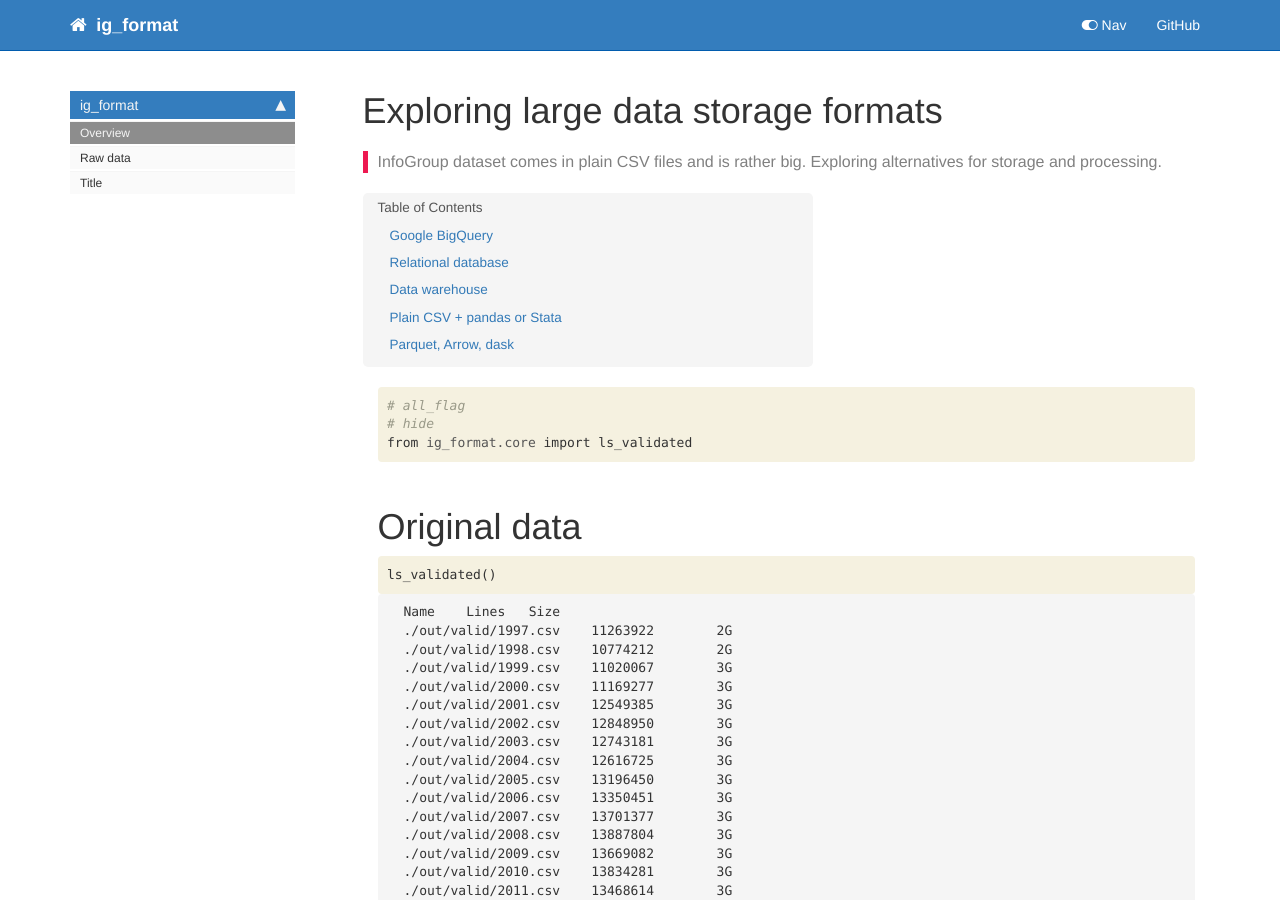
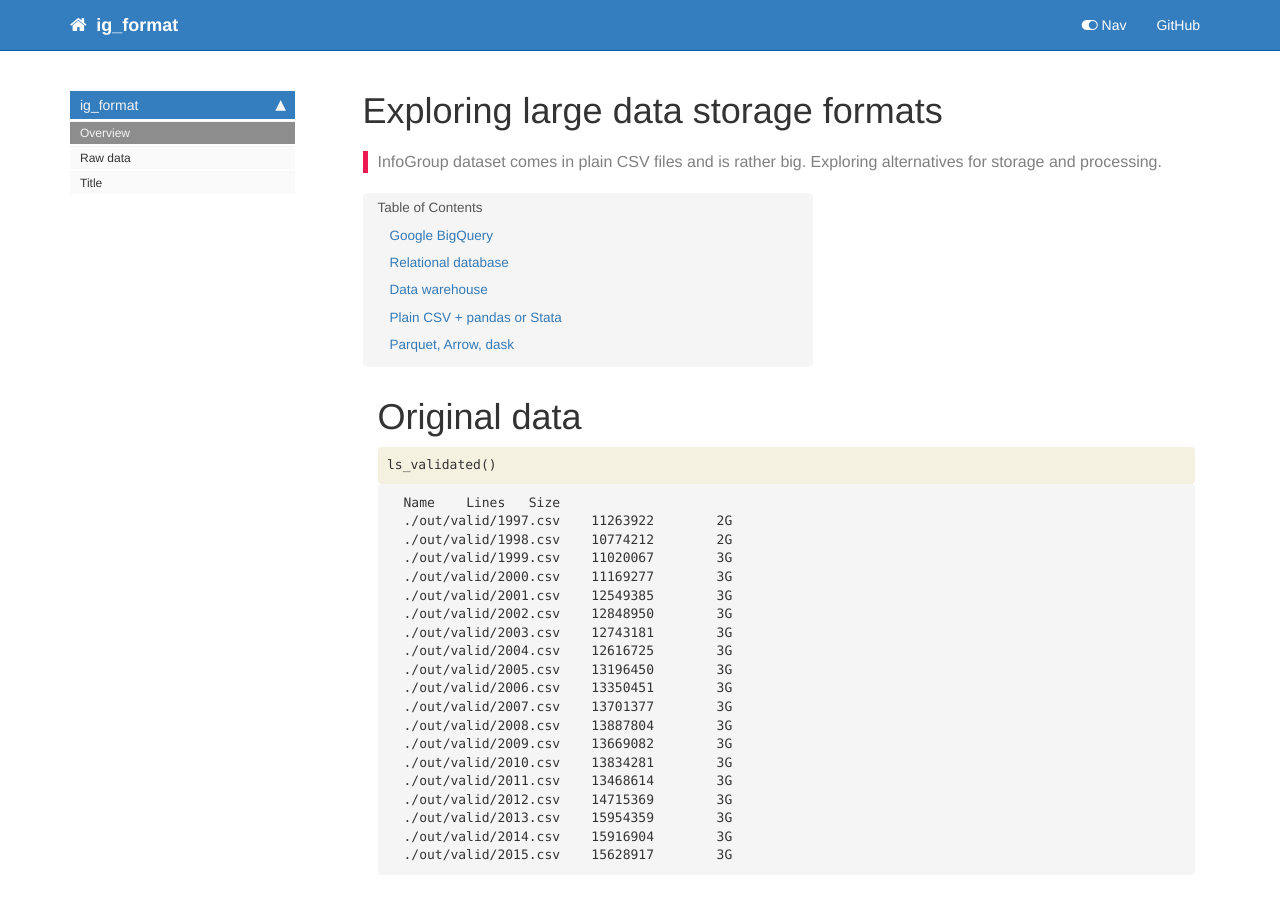
Before and after one commit to antonbabkin/ig_format, a Jekyll site: the page built from docs/index.html, in a window 1280 px wide and 900 px high. Built offline with Jekyll 4.4.1, drawn with Linux system fonts in a browser that asks for light colours; nearby versions of some CDN libraries; comment, search, counter and statistics services are not loaded.

Commit message:
Hide cell from docs

```diff
--- a/docs/index.html
+++ b/docs/index.html
@@ -20,21 +20,6 @@ summary: "InfoGroup dataset comes in plain CSV files and is rather big. Explorin
 <div class="container" id="notebook-container">
 
 <div class="cell border-box-sizing code_cell rendered">
-
-</div>
-<div class="cell border-box-sizing code_cell rendered">
-<div class="input">
-
-<div class="inner_cell">
-    <div class="input_area">
-<div class=" highlight hl-ipython3"><pre><span></span><span class="c1"># all_flag</span>
-<span class="c1"># hide</span>
-<span class="kn">from</span> <span class="nn">ig_format.core</span> <span class="kn">import</span> <span class="n">ls_validated</span>
-</pre></div>
-
-    </div>
-</div>
-</div>
 
 </div>
 <div class="cell border-box-sizing text_cell rendered"><div class="inner_cell">
```
Also changed, not shown: README.md, 1 other file.
